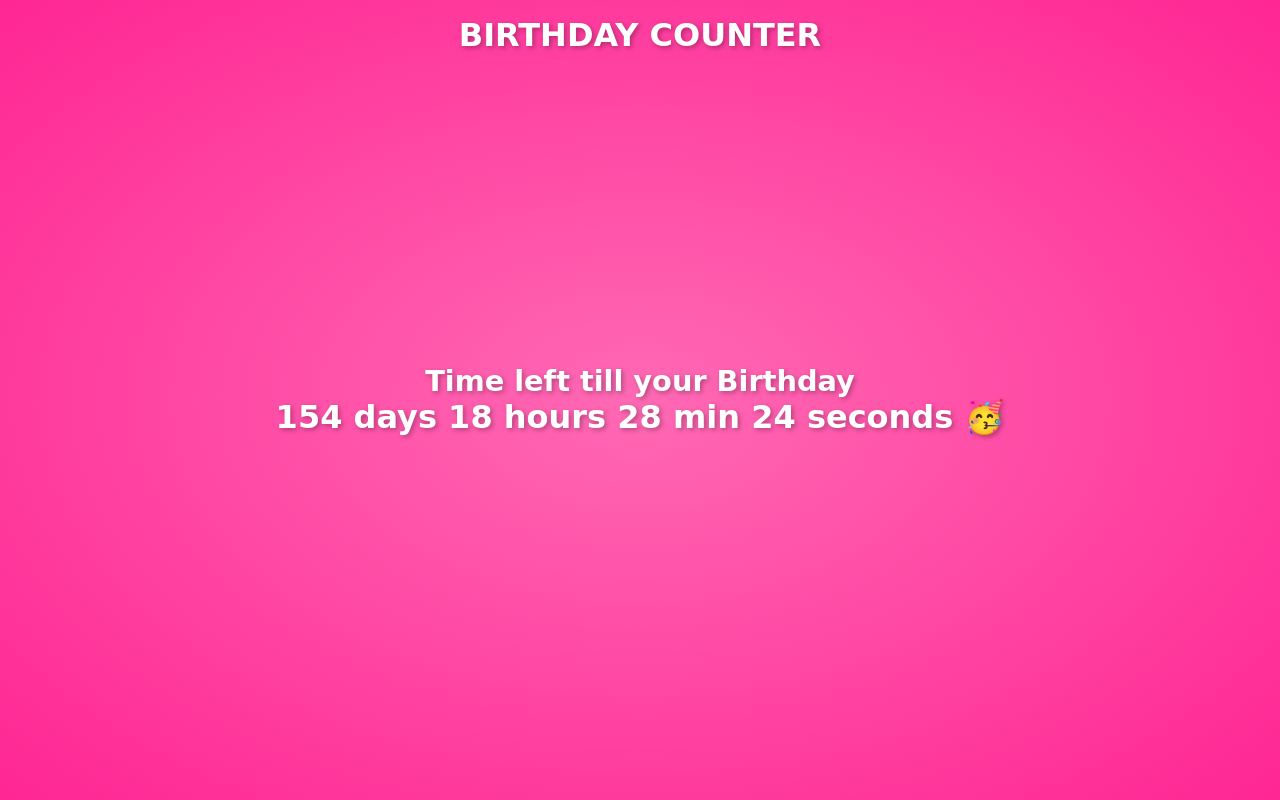
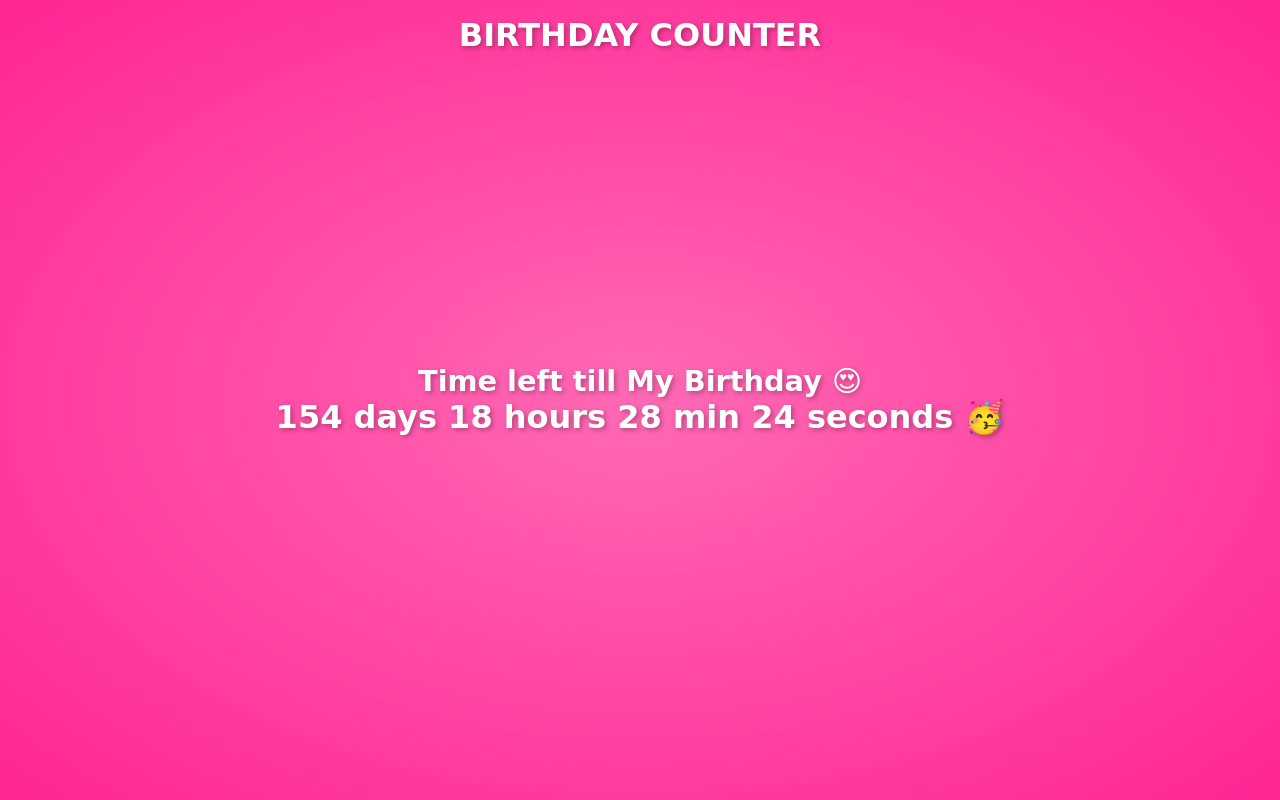
Before and after one commit to prodigy-coder925/Birthday-CountDown, a plain HTML site: page index.html in a window 1280 px wide. Drawn offline with Linux system fonts and the light colour scheme.

Commit message:
Update index.html

```diff
--- a/index.html
+++ b/index.html
@@ -13,7 +13,7 @@
             <h1>Birthday Counter</h1>
         </nav>
     </header>
-    <h1 id="title">Time left till your Birthday</h1>
+    <h1 id="title">Time left till My Birthday 😍</h1>
     <h1 id="time-left"></h1>
     <script src="app.js"></script>
 </body>
```
